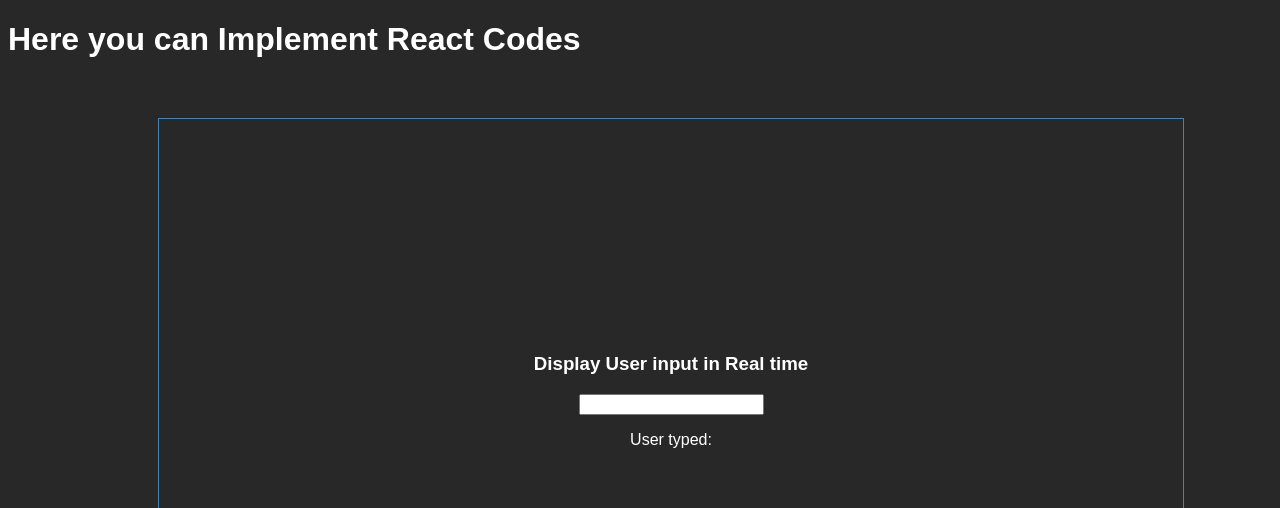
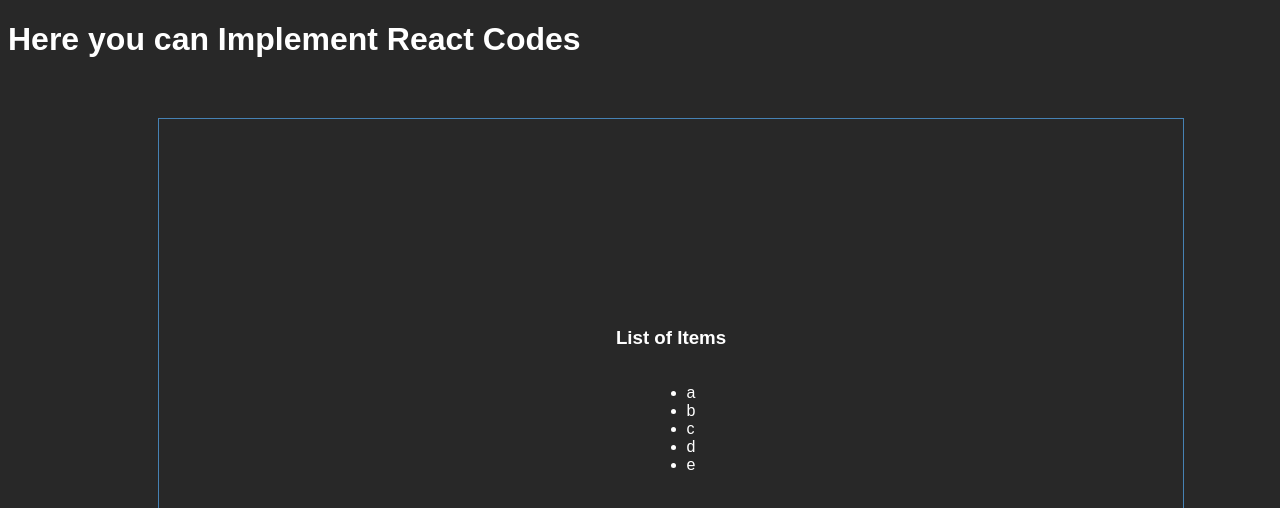
Before and after one commit to PrateekRohilla/React-Codes, a React (Vite) app: page / in a window 1280 px wide. Shown: the top 508 px of the page. Built offline with nearby package versions, Linux system fonts and the light colour scheme.

Commit message:
listOfItems

```diff
--- a/src/App.jsx
+++ b/src/App.jsx
@@ -2,6 +2,7 @@
 import './App.css'
 import Counter from './Components/Counter'
 import UserInput from './Components/UserInput'
+import ListofItems from './Components/ListofItems'
 
 function App() {
 
@@ -10,7 +11,8 @@
       <h1>Here you can Implement React Codes</h1>
       <div className='main'>
         {/* <Counter /> */}
-        <UserInput />
+        {/* <UserInput /> */}
+        <ListofItems />
       </div>
     </>
   )
--- /dev/null
+++ b/src/Components/ListofItems.jsx
@@ -0,0 +1,23 @@
+import React from 'react'
+import {useState} from 'react'
+
+const ListofItems = () => {
+
+    const items = ['a','b','c','d','e'];
+
+    return (
+        <>
+            <h3>List of Items</h3>
+            <ul>
+                {
+                    items.map((item,index) => {
+                     return <li key={index}>{item}</li>
+                    })
+                }
+            </ul>
+        </>
+    )
+
+}
+
+export default ListofItems;
```
